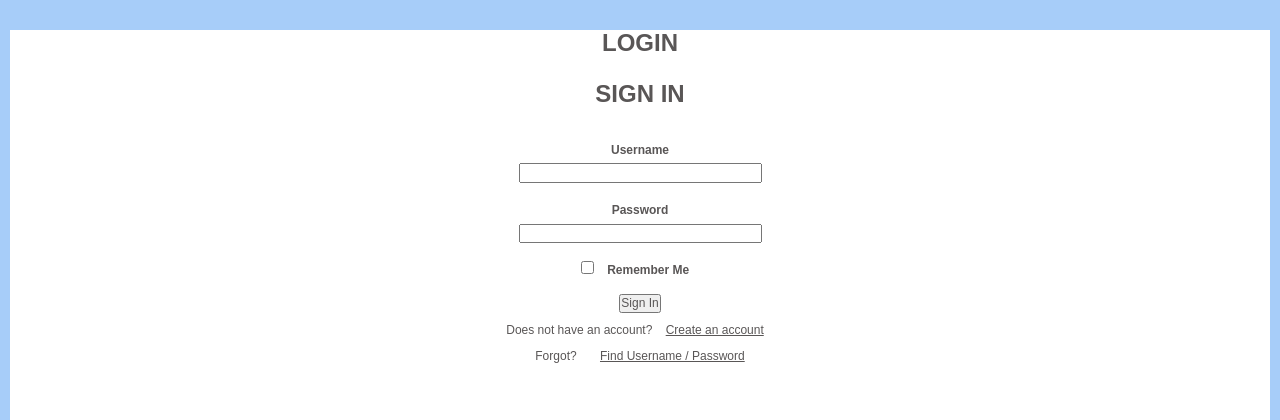
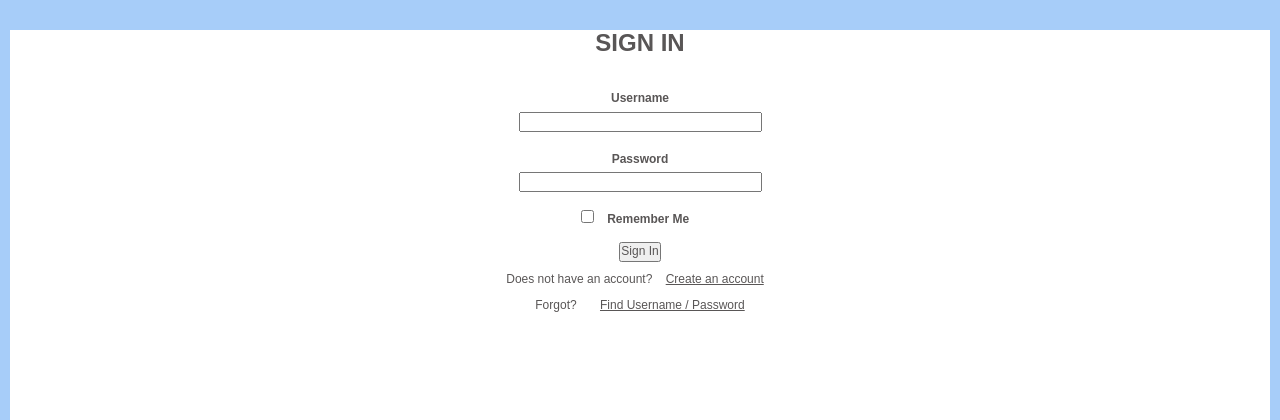
Before and after one commit to Shinabel/spoiled_tomatillos, a Flask app: page /login in a window 1280 px wide. Shown: the top 420 px of the page. Run offline with Flask 2, Linux system fonts and the light colour scheme; some libraries are stand-ins or nearby versions.

Commit message:
TEAM53-90 #comment adding reference to login page

```diff
--- a/spoiled_tomatillos/app/templates/login.html
+++ b/spoiled_tomatillos/app/templates/login.html
@@ -11,12 +11,6 @@
 		</html>
 <center>
 <body>
-	<header>
-		<div class="cotainter page-title">
-				<h1>Login</h1>
-			</a>
-		</div>
-	</header>
 
 	<main>
 		<h1>Sign In</h1>
--- a/spoiled_tomatillos/app/templates/register.html
+++ b/spoiled_tomatillos/app/templates/register.html
@@ -32,6 +32,8 @@
 
     </dl>
     <p><input type=submit value=Register></p>
+    <div class="cointainer login">
+      <a href="{{ url_for('login') }}">Login</a>
   </form>
 </main>
 </body>
```
